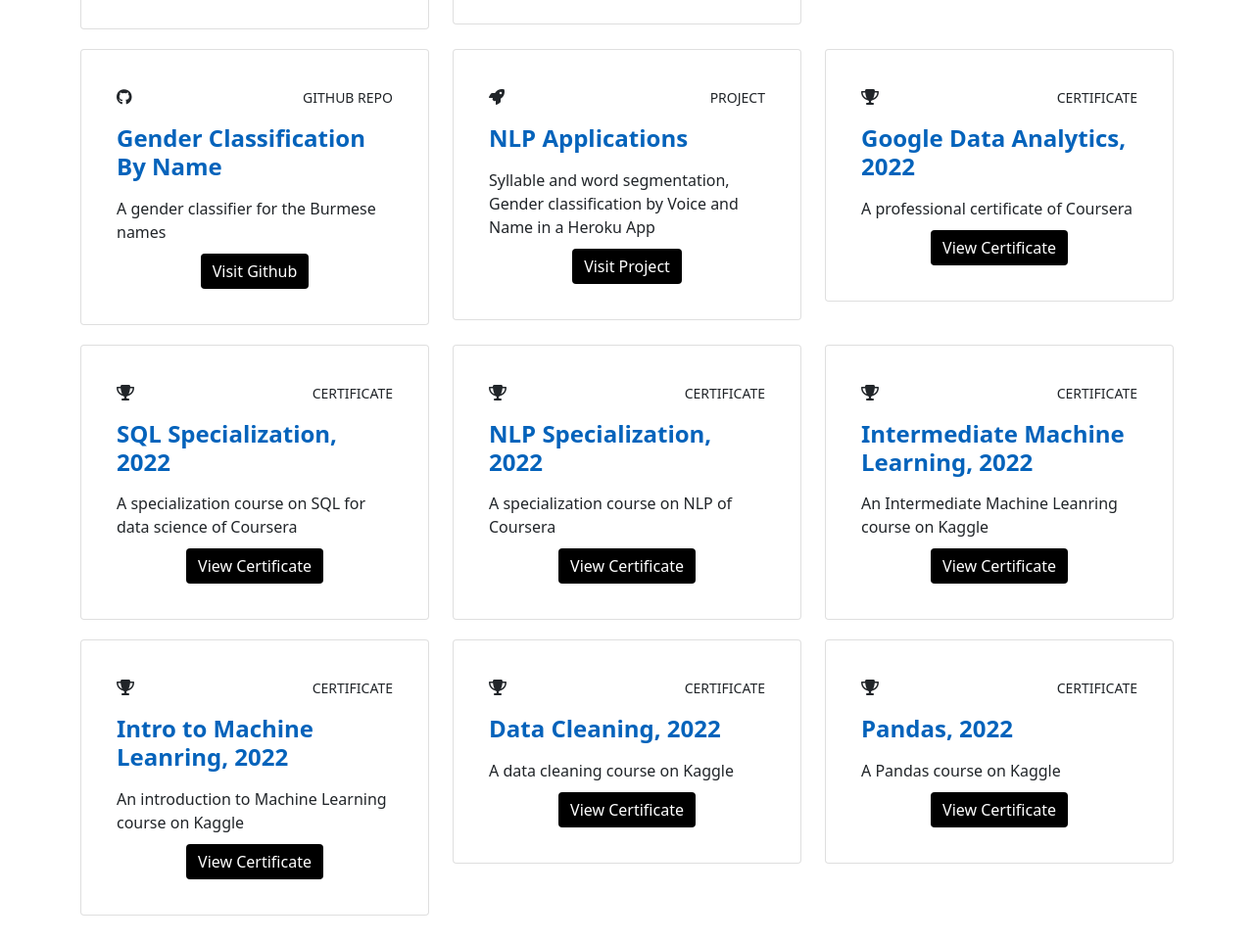
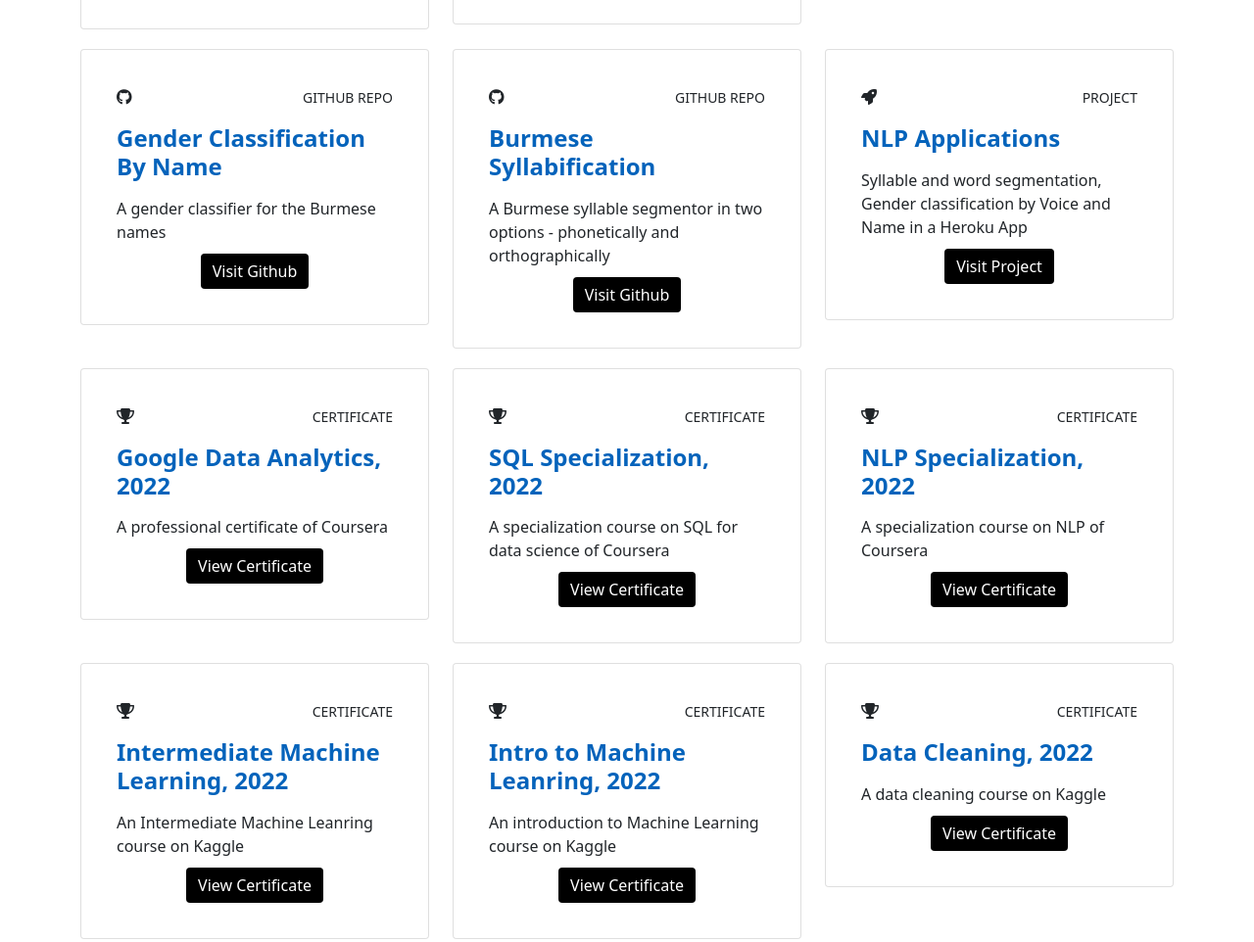
Before and after one commit to aungsettpaing/aungsettpaing.github.io, a plain HTML site: page index.html in a window 1280 px wide. Shown: the part 2237-3199 px from the top of the page at 98% size. Drawn offline with nearby package versions, Linux system fonts and the light colour scheme.

Commit message:
Updated the repo with Burmese Syllabification

```diff
--- a/assets/css/style.css
+++ b/assets/css/style.css
@@ -358,6 +358,7 @@ section {
     line-height: 1;
     padding: 8px 0;
     margin-right: 4px;
+    margin-bottom: 4px;
     border-radius: 50%;
     text-align: center;
     width: 36px;
--- a/index.html
+++ b/index.html
@@ -280,6 +280,27 @@
                                     </div>
                                     <div class="card-button article-button">
                                         <a href="https://github.com/aungsettpaing/gender-classification-by-name-notebook" class="btn btn-success">Visit Github</a>
+                                    </div>
+                                </div>
+                            </div>
+                        </div>
+                    </div>
+                    <div class="col-lg-4 col-md-6 portfolio-item filter-repo">
+                        <div class="portfolio-wrap">
+                            <div class="card">
+                                <div class="card-body">
+                                    <div class="row card-category">
+                                        <div class="col"><i class="fa-brands fa-github"></i>
+                                        </div>
+                                        <div class="col" style="text-align: right;"><small>Github Repo</small></div>
+                                    </div>
+                                    <div class="card-description">
+                                        <h4 class="card-title mt-3">Burmese Syllabification</h4>
+                                        <p class="card-text mt-3">A Burmese syllable segmentor in two options - phonetically and orthographically
+                                        </p>
+                                    </div>
+                                    <div class="card-button article-button">
+                                        <a href="https://github.com/aungsettpaing/burmese-syllabification" class="btn btn-success">Visit Github</a>
                                     </div>
                                 </div>
                             </div>
```
